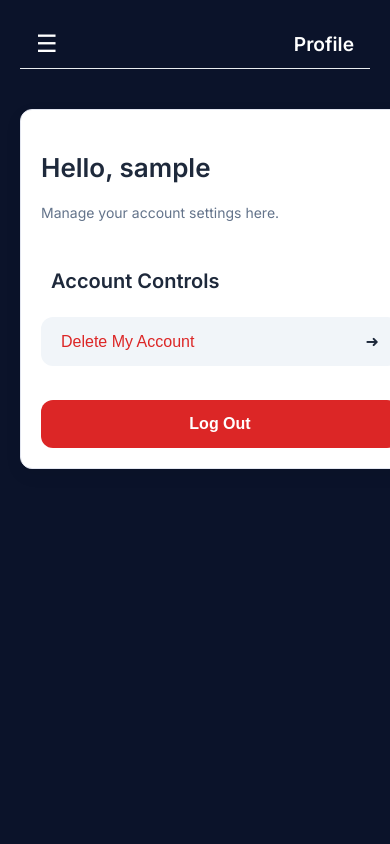
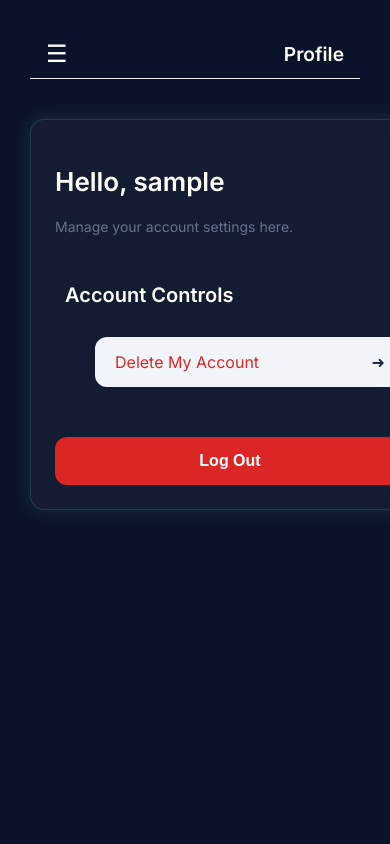
Before and after one commit to b1enb1en/1stSem_finalProj, a PHP site: page /src/settings.php in a window 390 px wide. Run offline with PHP 8.4, Linux system fonts and the light colour scheme; the visitor is signed in with stand-in values (Sample User, id 1); data comes from the database, SQL or seed files in the repository; both versions use the stored data as it was after the commit.

Commit message:
CSS profile updates and improvements

```diff
--- a/assets/css/db_styles.css
+++ b/assets/css/db_styles.css
@@ -148,6 +148,7 @@ textarea {
     border-radius: 4px;
 } */
 
+
 /* -------------------------------------------------
    MODERN GLASS INPUTS
 ------------------------------------------------- */
@@ -173,6 +174,13 @@ textarea {
     /* Smooth transition */
     transition: all 0.25s ease;
 }
+
+/* Dropdown Menu Colors (Firefox) */
+select option {
+    background: #0B132A;
+    color: #e9fefb;
+}
+
 
 input::placeholder,
 textarea::placeholder {
--- a/src/settings.php
+++ b/src/settings.php
@@ -69,7 +69,6 @@ if ($_SERVER['REQUEST_METHOD'] === 'POST') {
 
     .settings-list {
       list-style: none;
-      margin-top: 10px;
     }
 
     .settings-list li {
@@ -140,26 +139,28 @@ if ($_SERVER['REQUEST_METHOD'] === 'POST') {
     .profile-main-content {
       flex-grow: 1;
       overflow: auto;
-      padding: 20px;
+      padding: 30px;
       background: #0B132A;
     }
+
 
     /* RESPONSIVE — Mobile */
     @media (max-width: 882px) {
 
     .profile-container {
-        padding: 20px;
         margin: 40px auto;
-        width: auto;
         height: auto;
-        border: 1px solid #e3e6f0;
-        border-radius: 12px;
-        background: #ffffff;
-        box-shadow: 0 6px 18px rgba(0,0,0,0.06);
         display: flex;
         flex-direction: column;
         gap: 4px;
         min-width: 400px;
+        border: 1px solid rgba(111,255,232,0.15);
+        backdrop-filter: blur(6px);
+        border-radius: 14px;
+        padding: 24px;
+        box-shadow: 0 0 20px rgba(111,255,232,0.12);
+        transition: transform 0.2s ease, box-shadow 0.3s ease;
+        width: auto;
     }
 }
   </style>
@@ -199,34 +200,44 @@ if ($_SERVER['REQUEST_METHOD'] === 'POST') {
         </ul>
     </nav>
 <main class="profile-main-content">
+
+  <!-- Mobile Header -->
   <div class="mobile-header">
     <button class="toggle-btn" style="font-size:1.5rem;">&#9776;</button>
     <strong style="font-size:1.2rem;">Profile</strong>
   </div>
 
-    <div class="profile-container">
+  <!-- Glass Container -->
+  <div class="box profile-container">
+
       <div class="header">
         <div class="info">
-      <h2>Hello, <?= htmlspecialchars($_SESSION['username']) ?></h2>
+          <h2 style="color: white">Hello, <?= htmlspecialchars($_SESSION['username']) ?></h2>
           <p>Manage your account settings here.</p>
         </div>
       </div>
 
-    <h3 class="section-title">Account Controls</h3>
-    <div class="settings-list">
-      <!-- <li><span>Change password</span> ➜</li>
-      <li><span>Privacy Settings</span> ➜</li> -->
-      <form method="post" class="confirm-delete">
+      <!-- Section Title -->
+      <h3 class="section-title" style="color: white">Account Controls</h3>
+
+      <!-- Settings List -->
+      <ul class="settings-list">
+        <li class="btn-delete" onclick="document.querySelector('.confirm-delete').submit();">
+          Delete My Account
+        </li>
+      </ul>
+
+      <!-- Delete Form (hidden button) -->
+      <form method="post" class="confirm-delete" style="display:none;">
         <input type="hidden" name="action" value="delete_account">
-        <button class="btn-delete">Delete My Account</button>
       </form>
-  </div>
 
-
+      <!-- Logout -->
       <form method="post" class="confirm-logout">
         <input type="hidden" name="action" value="logout">
         <button class="btn-logout">Log Out</button>
       </form>
+
   </div>
 </main>
   <script src="../assets/js/script.js"></script>
```
Also changed, not shown: src/data/rooms.db. Lines whose indentation alone changed are shown as unchanged.
